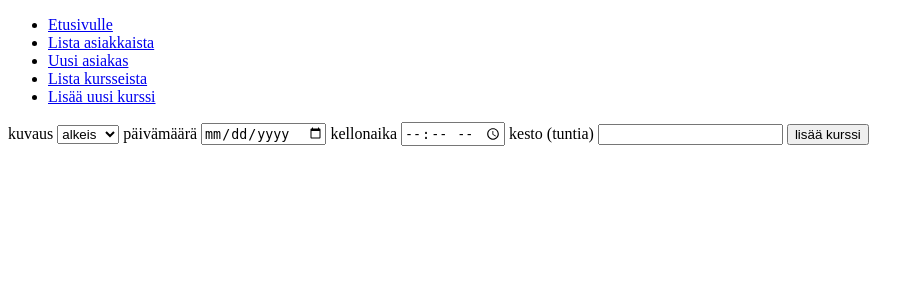
After one commit to tsalohei/joogakurssi, a Flask app: page /kurssi/uusi/ in a window 1280 px wide. The commit adds this page. Shown: the top 300 px of the page, without its empty margins (0-924 px from the left). Run offline with Flask 2, Linux system fonts and the light colour scheme.

Commit message:
Päivityksiä kurssiviikon 2 lopussa

```diff
--- a/application/__init__.py
+++ b/application/__init__.py
@@ -18,5 +18,8 @@ from application import views
 from application.asiakas import models
 from application.asiakas import views
 
+from application.kurssi import models
+from application.kurssi import views
+
 # Luodaan lopulta tarvittavat tietokantataulut
 db.create_all()
--- /dev/null
+++ b/application/kurssi/views.py
@@ -0,0 +1,28 @@
+from application import app, db
+from flask import render_template, request, redirect, url_for
+from application.kurssi.models import Kurssi
+import datetime
+
+@app.route("/kurssi/")
+def kurssi_index():
+    return render_template("kurssi/index.html", kurssi = Kurssi.query.all())
+
+@app.route("/kurssi/uusi/")
+def kurssi_form():
+    return render_template("kurssi/uusi.html")
+
+@app.route("/kurssi/", methods=["POST"])
+def kurssi_create():
+    pvm = request.form.get("pvm")
+    kellonaika = request.form.get("kellonaika")
+
+    ajankohta = pvm + " " + kellonaika
+    print(ajankohta)
+    aika_dt = datetime.datetime.strptime(ajankohta, '%Y-%m-%d %H:%M')
+
+    k = Kurssi(request.form.get("kuvaus"), aika_dt, request.form.get("kesto"))
+
+    db.session().add(k)
+    db.session().commit()
+
+    return redirect(url_for("kurssi_index"))
--- /dev/null
+++ b/application/templates/kurssi/uusi.html
@@ -0,0 +1,29 @@
+{% extends "layout.html" %}
+
+{% block body %}
+<form method="POST" action="{{ url_for('kurssi_create') }}">
+
+  <label for="kuvaus">kuvaus</label>
+ <!-- <input type="text" name="kuvaus"/> TÄN VOI POISTAA?-->
+  <select name = "kuvaus">
+    <option value="alkeis">alkeis</option>
+    <option value="jatko">jatko</option>
+    <option value="seniori">seniori</option>
+    <option value="nauru">nauru</option>
+    <option value="mamma">äitiys</option>
+  </select>
+
+  <label for="pvm">päivämäärä</label>
+  <input type="date" name="pvm"/>
+
+  <label for="kellonaika">kellonaika</label>
+  <input type="time" name="kellonaika"/>
+
+  <label for="kesto">kesto (tuntia)</label>
+  <input type="number" name="kesto"/>
+
+  <input type="submit" value="lisää kurssi"/>
+</form>
+
+
+{% endblock %}
--- a/application/templates/layout.html
+++ b/application/templates/layout.html
@@ -7,8 +7,11 @@
 
   <body>
       <ul>
+          <li><a href="{{ url_for('index') }}">Etusivulle</a></li>
           <li><a href="{{ url_for('asiakas_index') }}">Lista asiakkaista</a></li>
           <li><a href="{{ url_for('asiakas_form') }}">Uusi asiakas</a></li>
+          <li><a href="{{ url_for('kurssi_index') }}">Lista kursseista</a></li>
+          <li><a href="{{ url_for('kurssi_form') }}">Lisää uusi kurssi</a></li>
               </ul>
     {% block body %}
       <p>
--- a/documentation/taulut.sql
+++ b/documentation/taulut.sql
@@ -6,3 +6,10 @@ CREATE TABLE asiakas (
 	salasana VARCHAR(144) NOT NULL,
 	PRIMARY KEY (id)
 )
+CREATE TABLE kurssi (
+	id INTEGER NOT NULL,
+	kuvaus VARCHAR(144) NOT NULL,
+	aika DATETIME NOT NULL,
+	kesto INTEGER NOT NULL,
+	PRIMARY KEY (id)
+)
```
Also changed, not shown: application/kurssi/models.py (added, +14 -0 lines), application/templates/kurssi/index.html (added, +22 -0 lines), README.md, application/kurssi/__init__.py (added), documentation/Tietokantakaavio13-09.png (added), documentation/tietokantakaavio1109.png (deleted), documentation/tietokantakaavio1409.png (added).
